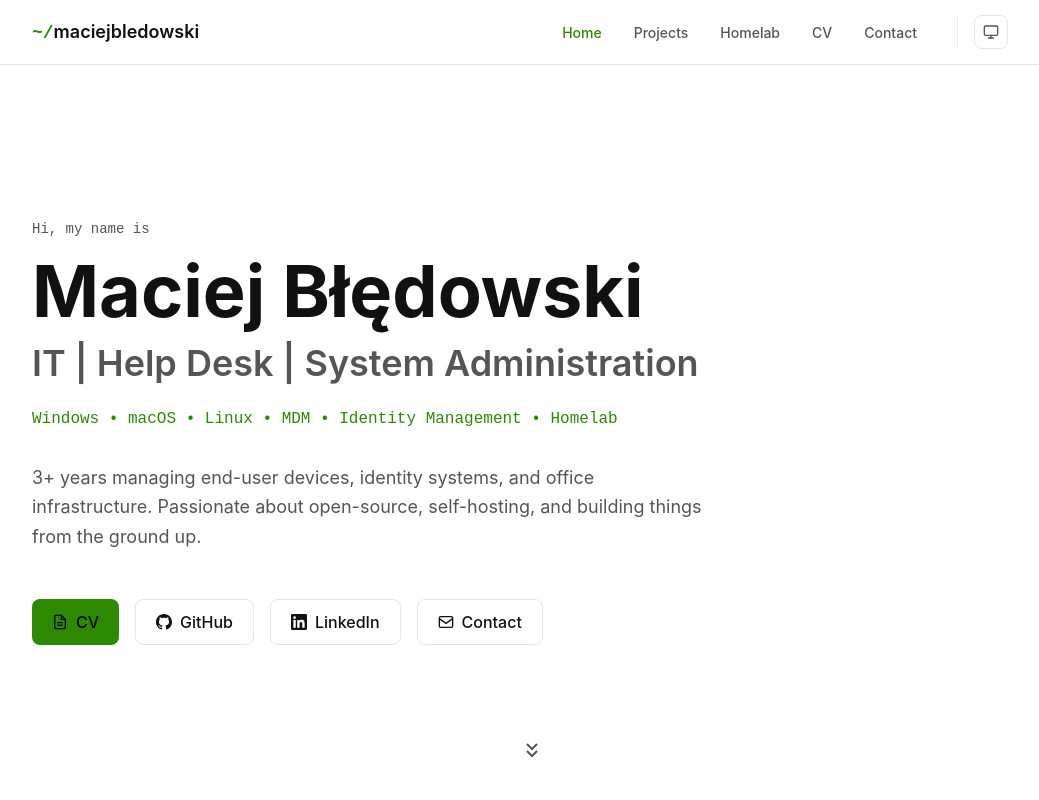
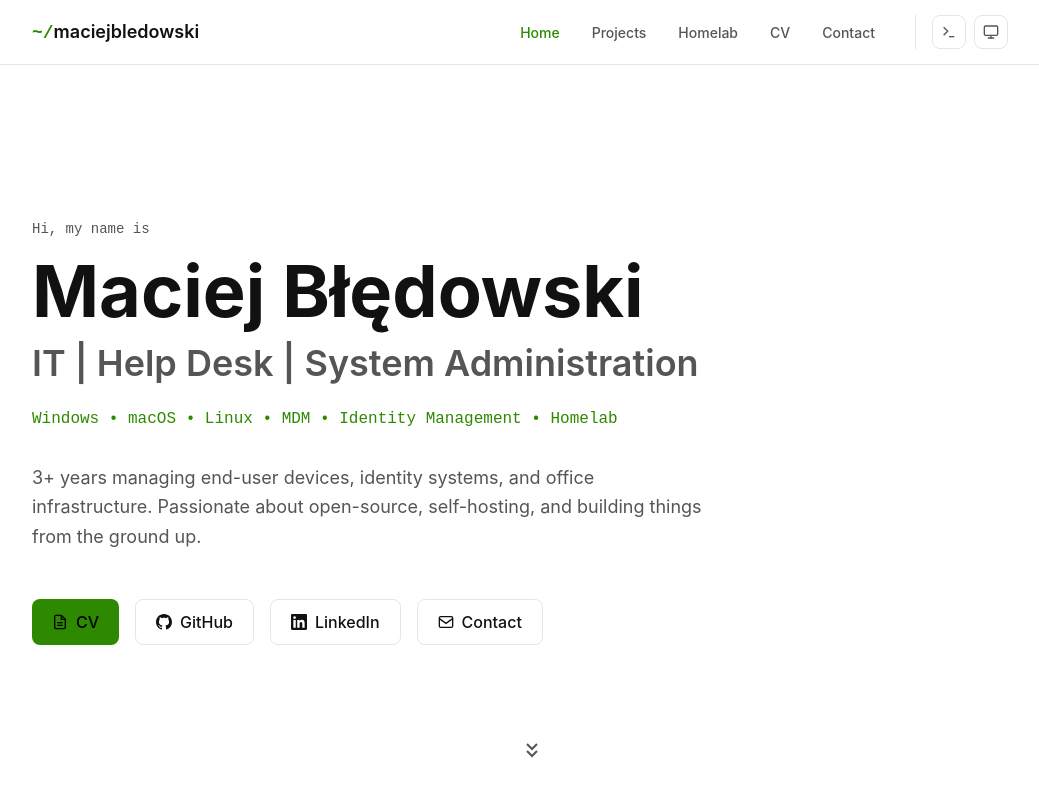
Before and after one commit to PlagueBoomer/portfolio, a Next.js app: page / in a window 1280 px wide. Shown: the top 800 px of the page, without its empty margins (120-1159 px from the left). Built offline with nearby package versions, Linux system fonts and the light colour scheme.

Commit message:
Move terminal trigger to dedicated icon button in navbar (not logo)
- Logo ~/maciejbledowski is now a normal link to home
- Terminal opens from a terminal icon (>_) next to theme switcher
- Less confusing for non-technical visitors

```diff
--- a/src/components/Navbar.tsx
+++ b/src/components/Navbar.tsx
@@ -18,13 +18,9 @@ export default function Navbar() {
     <>
       <header className="fixed top-0 left-0 right-0 z-50 bg-background/80 backdrop-blur-md border-b border-border">
         <nav className="max-w-5xl mx-auto px-6 h-16 flex items-center justify-between">
-          <button
-            onClick={() => setTerminalOpen(true)}
-            className="text-text-primary font-semibold text-lg hover:text-accent transition-colors text-left"
-            title="Open terminal"
-          >
+          <Link href="/" className="text-text-primary font-semibold text-lg hover:text-accent transition-colors">
             <span className="font-mono text-accent">~/</span>maciejbledowski
-          </button>
+          </Link>
 
         <div className="hidden md:flex items-center gap-6">
           <ul className="flex items-center gap-8">
@@ -42,11 +38,33 @@ export default function Navbar() {
             ))}
           </ul>
           <div className="flex items-center gap-2 ml-4 pl-4 border-l border-border">
+            <button
+              onClick={() => setTerminalOpen(true)}
+              className="p-2 rounded-lg border border-border text-text-secondary hover:text-accent hover:border-accent transition-colors duration-200"
+              title="Open terminal"
+              aria-label="Open terminal"
+            >
+              <svg width="16" height="16" viewBox="0 0 24 24" fill="none" stroke="currentColor" strokeWidth="2">
+                <polyline points="4 17 10 11 4 5" />
+                <line x1="12" y1="19" x2="20" y2="19" />
+              </svg>
+            </button>
             <ThemeSwitcher />
           </div>
         </div>
 
         <div className="flex items-center gap-2 md:hidden">
+          <button
+            onClick={() => setTerminalOpen(true)}
+            className="p-2 rounded-lg border border-border text-text-secondary hover:text-accent hover:border-accent transition-colors duration-200"
+            title="Open terminal"
+            aria-label="Open terminal"
+          >
+            <svg width="16" height="16" viewBox="0 0 24 24" fill="none" stroke="currentColor" strokeWidth="2">
+              <polyline points="4 17 10 11 4 5" />
+              <line x1="12" y1="19" x2="20" y2="19" />
+            </svg>
+          </button>
           <ThemeSwitcher />
           <button
             onClick={() => setMobileMenuOpen(!mobileMenuOpen)}
```
